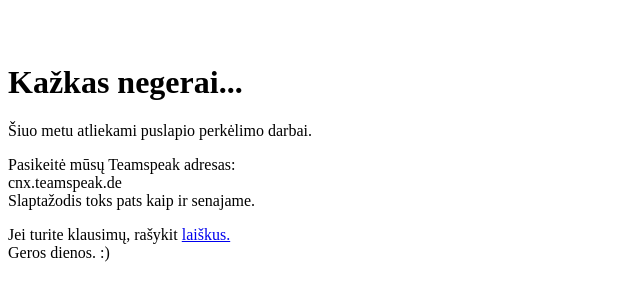
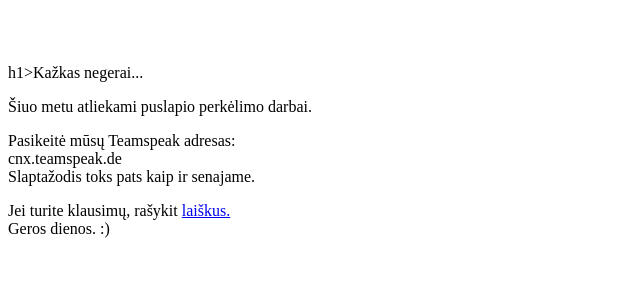
Before and after one commit to Regner/aivaras, a plain HTML site: page index.html in a window 1280 px wide. Shown: the part 132-432 px from the top of the page, without its empty margins (0-640 px from the left). Drawn offline with Linux system fonts and the light colour scheme.

Commit message:
Update index.html

```diff
--- a/index.html
+++ b/index.html
@@ -6,7 +6,7 @@
     <div>
       <div>
         <div>
-					<h1>Kažkas negerai...</h1>
+          h1>Kažkas negerai...</h1>
           <p>Šiuo metu atliekami puslapio perkėlimo darbai.</p>
           <p>Pasikeitė mūsų Teamspeak adresas:<br><a>cnx.teamspeak.de</a><br> Slaptažodis toks pats kaip ir senajame.</p>
           <p>Jei turite klausimų, rašykit <a href="mailto:baramundis@hotmail.com" target="_blank">laiškus.</a><br> Geros dienos. :)</p>
```
Lines whose indentation alone changed are shown as unchanged.
